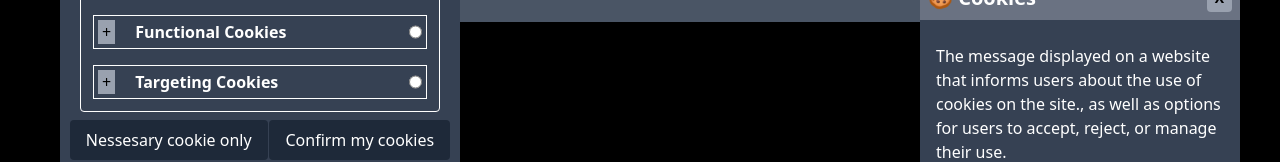
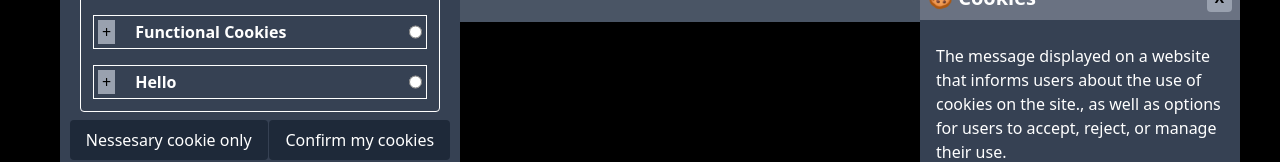
Before and after one commit to Abhinandan-twotechies/React_Learnings, a React (Vite) app in the folder 05PassswordGenerator/: page / in a window 1280 px wide. Shown: the part 464-626 px from the top of the page. Built offline with nearby package versions, Linux system fonts and the light colour scheme.

Commit message:
Added new changes

```diff
--- a/05PassswordGenerator/src/components/Customise.jsx
+++ b/05PassswordGenerator/src/components/Customise.jsx
@@ -33,7 +33,7 @@
                     <div className="flex justify-between border p-1">
                         <div className="flex gap-5">
                             <button className="bg-gray-400 px-1 text-black">+</button>
-                            <p className="font-bold">Targeting Cookies</p>
+                            <p className="font-bold">Hello</p>
                         </div>
                         <input type="radio" />
                     </div>
```
